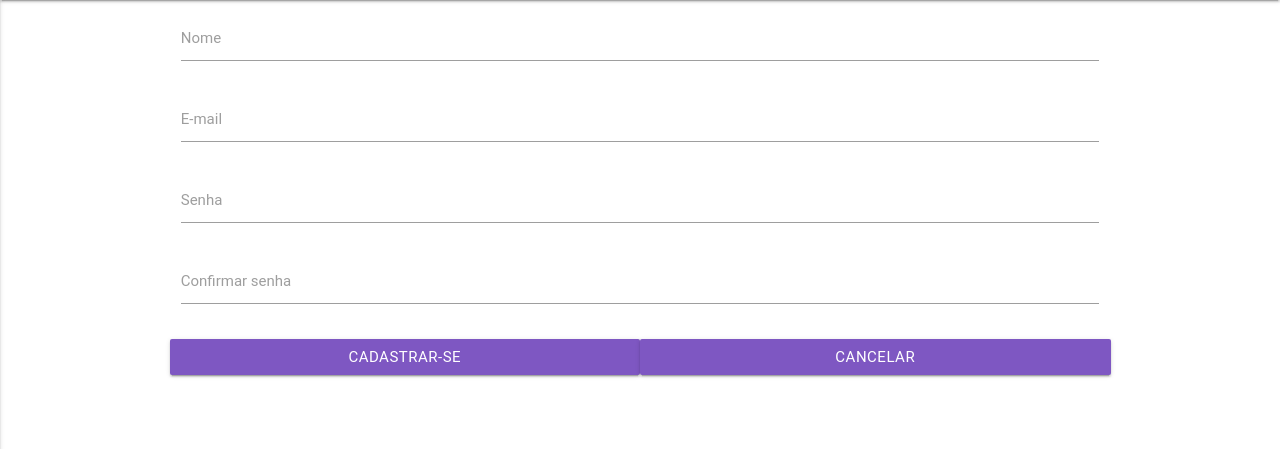
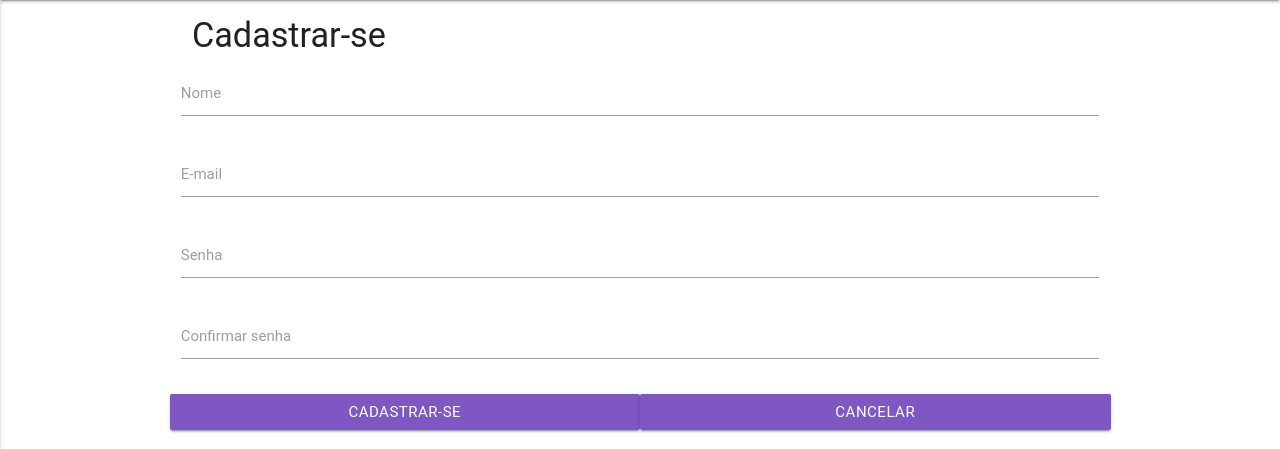
Before and after one commit to eduardosvieira/mamom, a Flask app: page /mamom/signup/ in a window 1280 px wide. Shown: the part 64-513 px from the top of the page. Run offline with Flask 2, Linux system fonts and the light colour scheme; some web fonts are replaced.

Commit message:
adding information about page at signup.html

```diff
--- a/mamom/templates/signup/signup.html
+++ b/mamom/templates/signup/signup.html
@@ -31,6 +31,8 @@
   </nav>
 
   <div class="container">
+    <h4>Cadastrar-se</h4>
+
     <form action="/mamom/signup/" method="POST">
       <div class="row">
         {% if error %}
```
